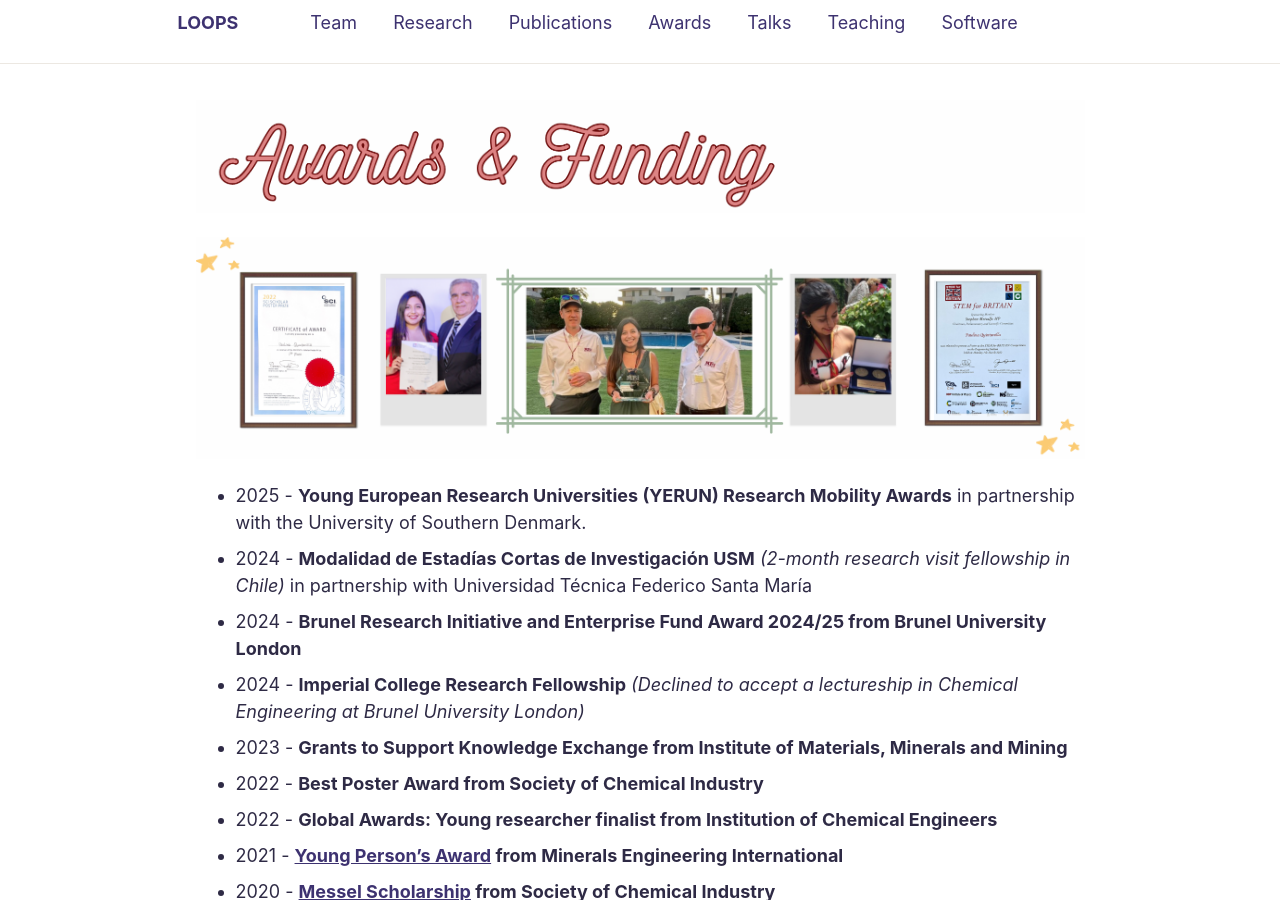
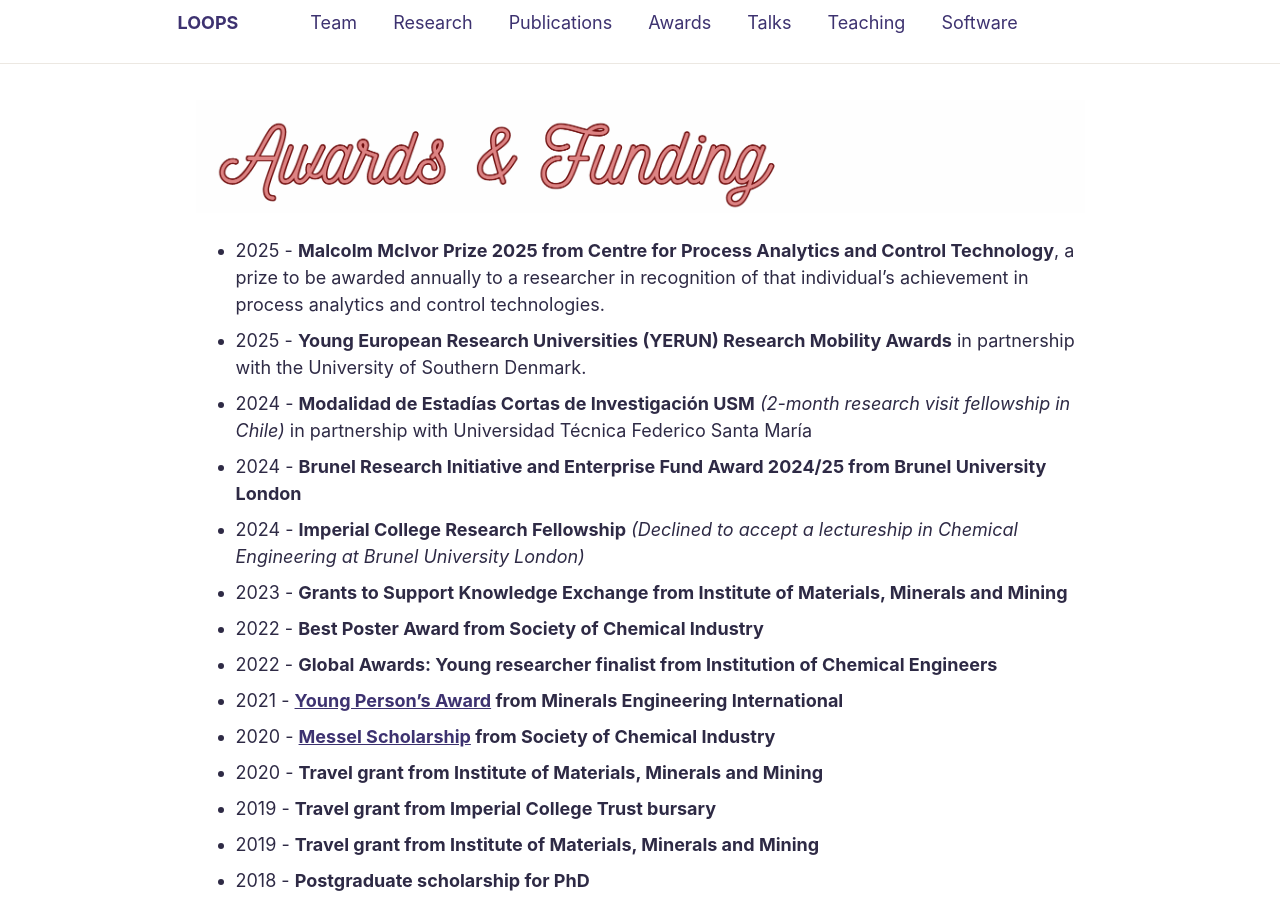
Before and after one commit to p-quintanilla/p-quintanilla.github.io, a Jekyll site: the page built from _pages/awards.md, in a window 1280 px wide and 900 px high. Built offline with Jekyll 4.4.1, drawn with Linux system fonts in a browser that asks for light colours.

Commit message:
Add new awards for 2025 and 2024
Updated awards section with new awards for 2025 and 2024.

```diff
--- a/_pages/awards.md
+++ b/_pages/awards.md
@@ -4,7 +4,7 @@
 
 ![](/_pages/2.png)
 
-![](/_pages/awards2.png)
+* 2025 - **Malcolm McIvor Prize 2025 from Centre for Process Analytics and Control Technology**, a prize to be awarded annually to a researcher in recognition of that individual’s achievement in process analytics and control technologies.
 * 2025 - **Young European Research Universities (YERUN) Research Mobility Awards** in partnership with the University of Southern Denmark.
 * 2024 - **Modalidad de Estadías Cortas de Investigación USM** _(2-month research visit fellowship in Chile)_ in partnership with Universidad Técnica Federico Santa María
 * 2024 - **Brunel Research Initiative and Enterprise Fund Award 2024/25 from Brunel University London**
```
